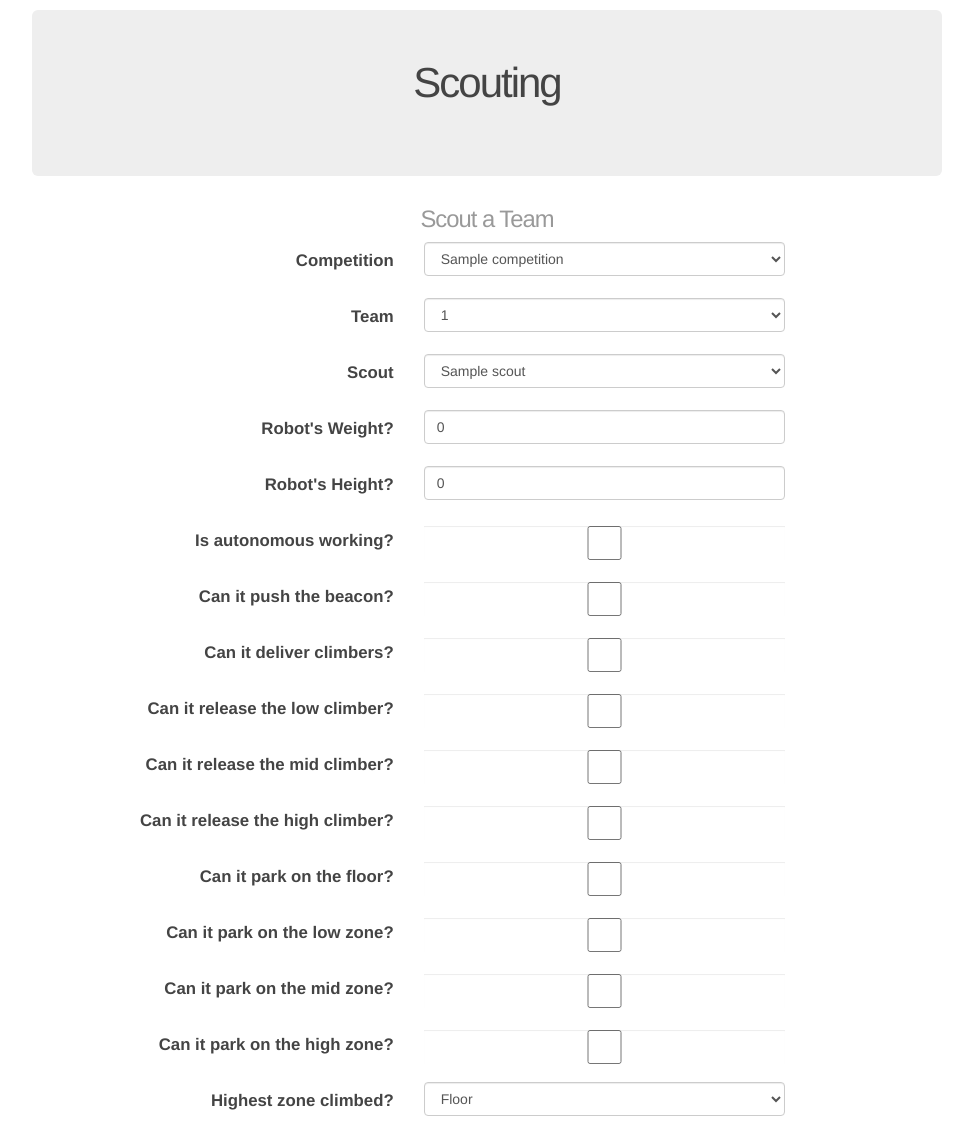
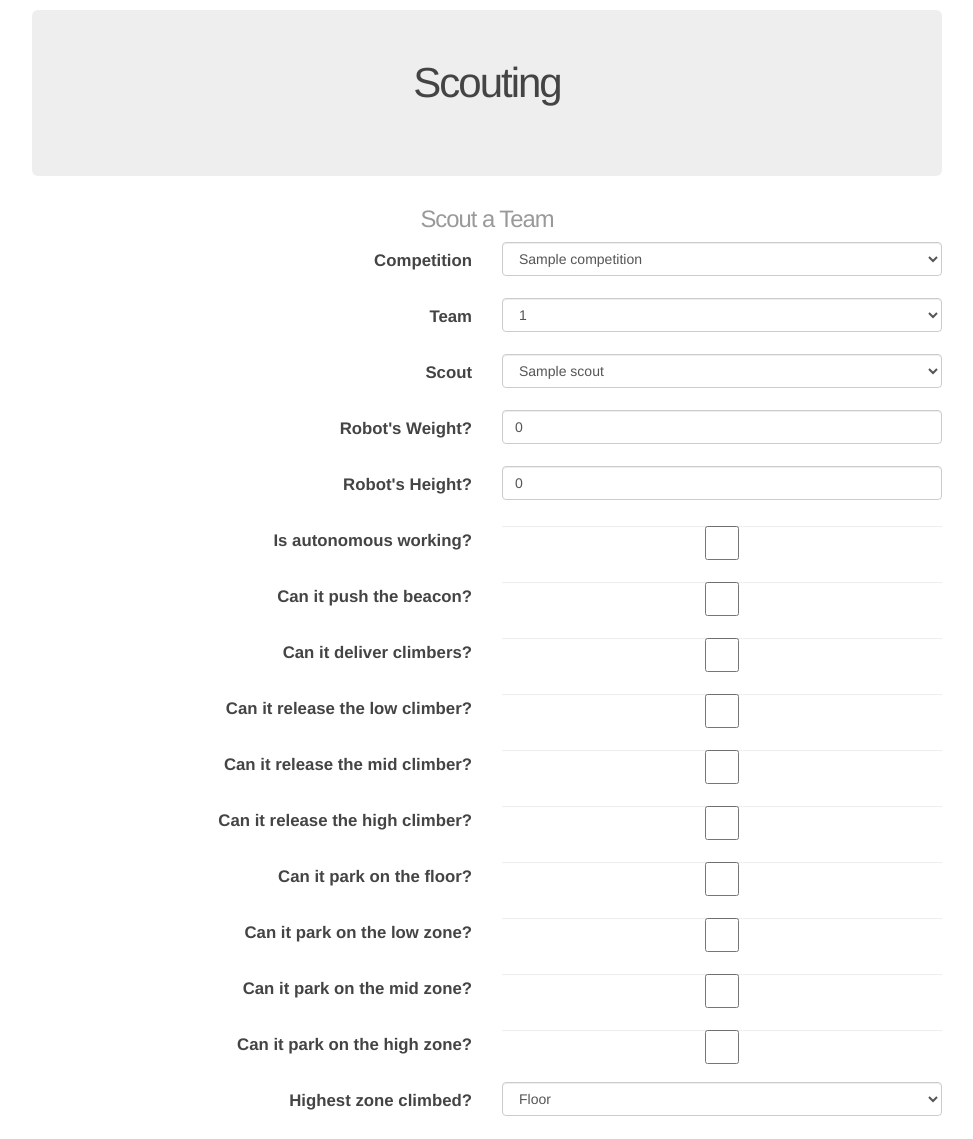
Before and after one commit to jasonrahm/rrftc, a Flask app: page /scouting in a window 1280 px wide. Shown: the part 35-1174 px from the top of the page, without its empty margins (153-1126 px from the left). Run offline with Flask 2, Linux system fonts and the light colour scheme; the visitor is signed in with stand-in values (Sample User, id 1); tables that the repository leaves empty hold one stand-in row (values such as "Sample post"); parts of the project's set-up code (start-up, migrations or seed data) failed here and were passed over; some libraries are stand-ins or nearby versions.

Commit message:
style updates to scouting form

```diff
--- a/rrftc/templates/scouting.html
+++ b/rrftc/templates/scouting.html
@@ -8,8 +8,8 @@
     {{ form.hidden_tag() }}
     {%  for field in form if field.widget.input_type != 'hidden' %}
         <div class="form-group">
-        {{ field.label(class_='control-label col-xs-5') }}
-            <div class="col-xs-5">
+        {{ field.label(class_='control-label col-xs-6') }}
+            <div class="col-xs-6">
             {{ field(class_='form-control') }}
             </div>
         </div>
```
